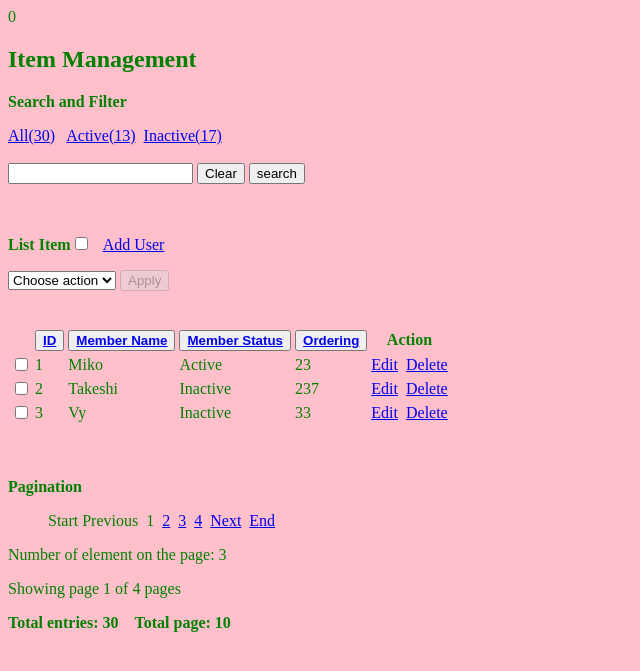
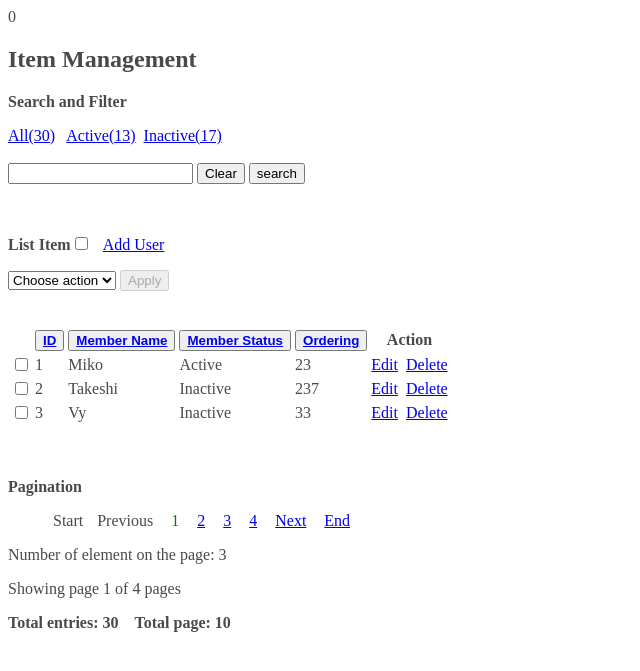
Before and after one commit to viviRbi/php-bootstrap, a PHP site: page /php_exe/ in a window 1280 px wide. Shown: the top 671 px of the page, without its empty margins (0-640 px from the left). Run offline with PHP 8.4, Linux system fonts and the light colour scheme; data comes from the database, SQL or seed files in the repository.

Commit message:
change style

```diff
--- a/php_ex_12/style.css
+++ b/php_ex_12/style.css
@@ -1,7 +1,7 @@
 body{
-    background: pink;
-    color: green;
+    color: rgb(73, 73, 73);
 }
-li{
+ul li{
     display: inline-block;
+    padding: 0 5px;
 }
```
